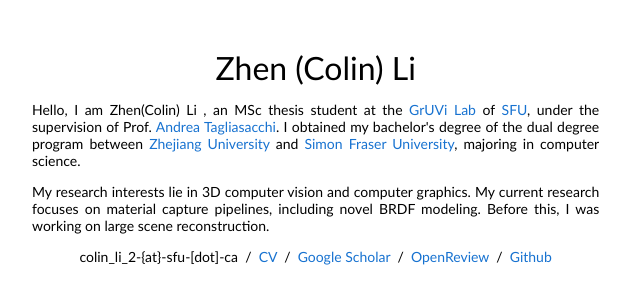
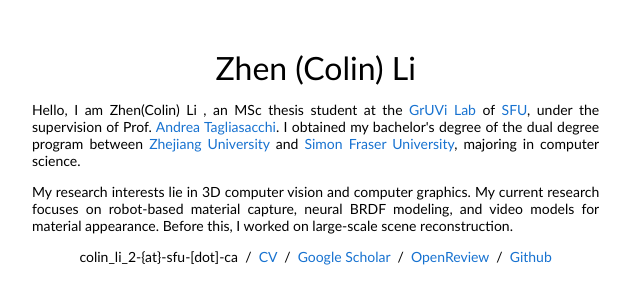
Before and after one commit to colinzhenli/colinzhenli.github.io, a plain HTML site: page index.html in a window 1280 px wide. Shown: the top 284 px of the page, 228-862 px from the left. Drawn offline with Linux system fonts and the light colour scheme; grey boxes are pictures that could not be loaded.

Commit message:
Bio: research focus (robot-based material capture, neural BRDFs, video models)
Co-Authored-By: Claude Opus 5.5 <noreply@anthropic.com>

```diff
--- a/index.html
+++ b/index.html
@@ -22,7 +22,7 @@
                   Zhen (Colin) Li
                 </p>
                 <p style="text-align:justify">Hello, I am Zhen(Colin) Li , an MSc thesis student at the <a href="https://gruvi.cs.sfu.ca/">GrUVi Lab</a> of <a href="https://www.sfu.ca">SFU</a>, under the supervision of Prof. <a href="https://taiya.github.io/">Andrea Tagliasacchi</a>. I obtained my bachelor's degree of the dual degree program between <a href="https://www.zju.edu.cn/english/">Zhejiang University</a> and <a href="https://www.sfu.ca">Simon Fraser University</a>, majoring in computer science.</p>
-                <p style="text-align:justify">My research interests lie in 3D computer vision and computer graphics. My current research focuses on material capture pipelines, including novel BRDF modeling. Before this, I was working on large scene reconstruction.</p>
+                <p style="text-align:justify">My research interests lie in 3D computer vision and computer graphics. My current research focuses on robot-based material capture, neural BRDF modeling, and video models for material appearance. Before this, I worked on large-scale scene reconstruction.</p>
 
                 <p>
 
```
